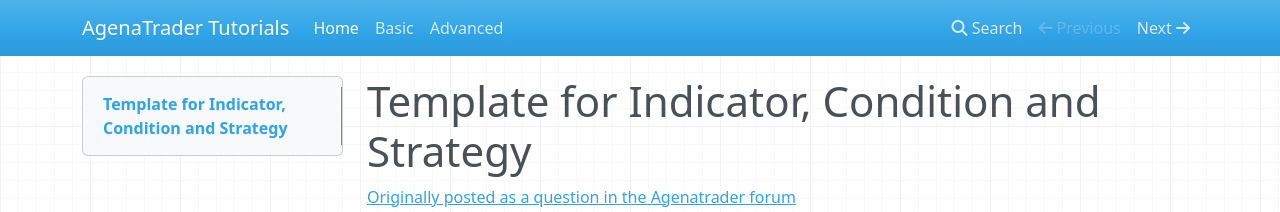
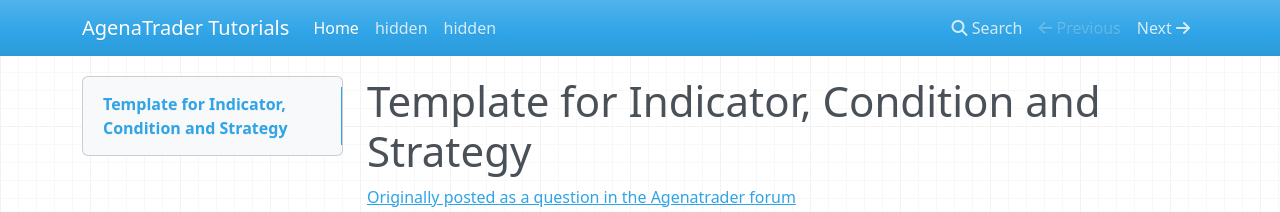
Before and after one commit to AgenaTrader/Tutorials, an MkDocs documentation site: the page built from sources/index.md, in a window 1280 px wide. Shown: the top 212 px of the page. Built offline with MkDocs 1.6.1, drawn with Linux system fonts in a browser that asks for light colours; nearby versions of some CDN libraries; old or Windows-style settings are respelled for this version of MkDocs.

Commit message:
new deploy

```diff
--- a/mkdocs.yml
+++ b/mkdocs.yml
@@ -2,5 +2,5 @@
 docs_dir: sources
 pages:
     - 'Home': 'index.md'
-    - 'Basic': 'Example_Indicator_Condition_Strategy_Basic/README.md'
-    - 'Advanced': 'Example_Indicator_Condition_Strategy_Advanced/README.md'
+    - 'hidden': 'Example_Indicator_Condition_Strategy_Basic/README.md'
+    - 'hidden': 'Example_Indicator_Condition_Strategy_Advanced/README.md'
```
Also changed, not shown: site/404.html, site/Example_Indicator_Condition_Strategy_Advanced/README/index.html, site/Example_Indicator_Condition_Strategy_Basic/README/index.html, site/index.html, site/mkdocs/search_index.json.
